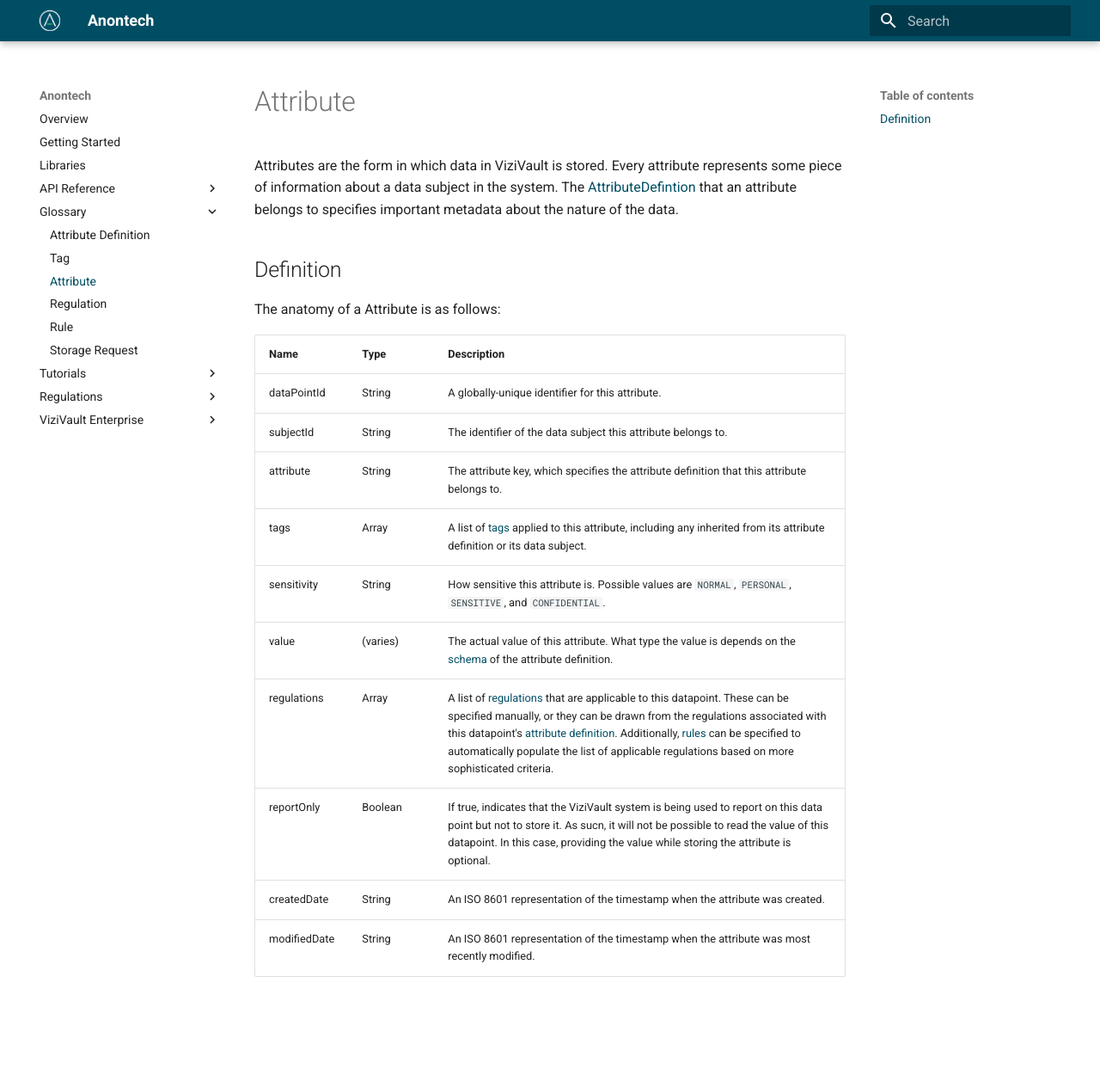
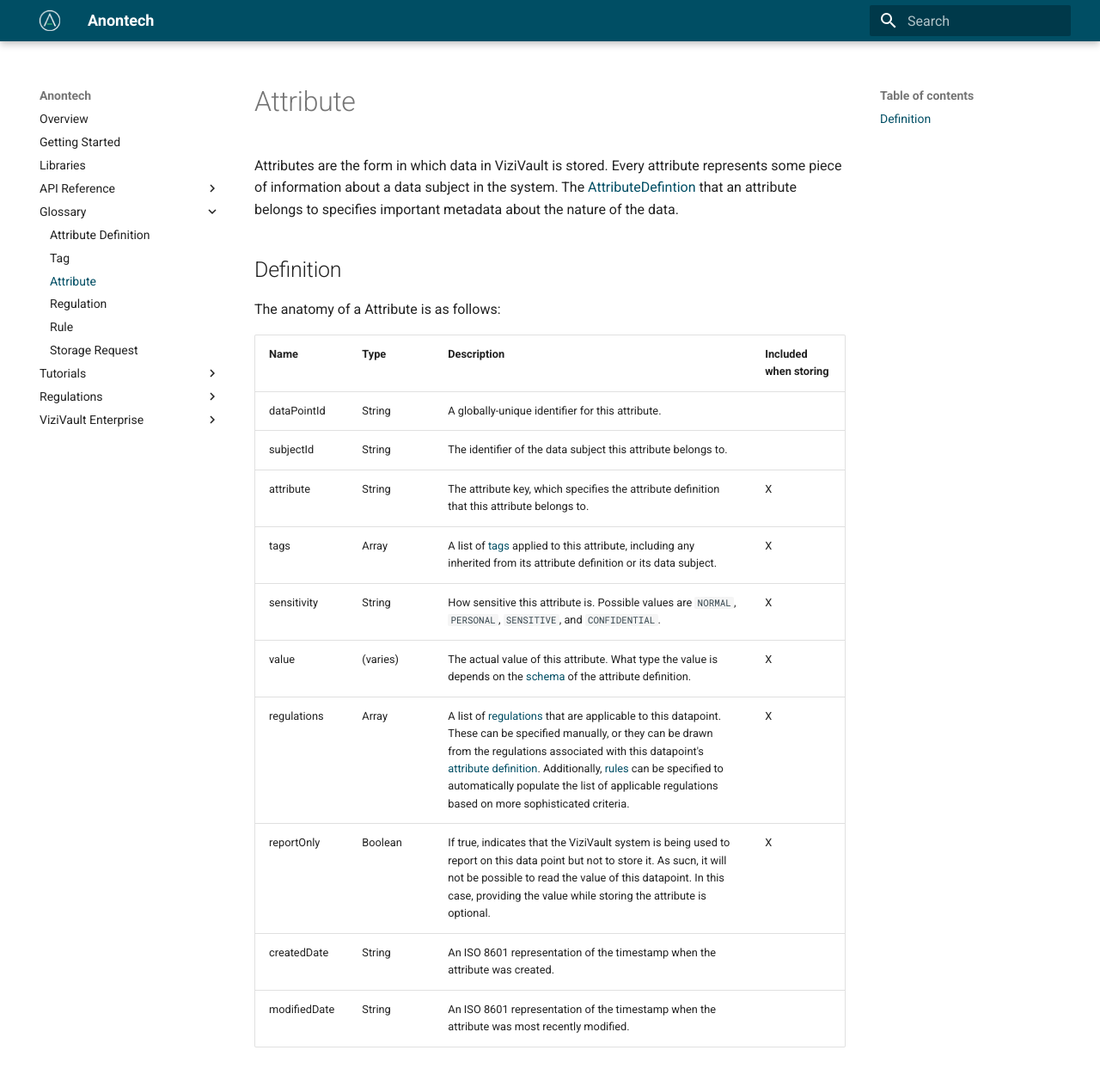
Before and after one commit to anontechnology/documentation, an MkDocs documentation site: the page built from docs/glossary/attribute.md, in a window 1280 px wide and 1257 px high. Shown: the whole window at 86% size. Built offline with MkDocs 1.6.1 and Material for MkDocs 9.7.7, drawn with Linux system fonts in a browser that asks for light colours.

Commit message:
changed format for report-only write events

```diff
--- a/docs/glossary/attribute.md
+++ b/docs/glossary/attribute.md
@@ -6,15 +6,15 @@ Attributes are the form in which data in ViziVault is stored. Every attribute re
 
 The anatomy of a Attribute is as follows:
 
-|Name |Type |Description|
-|-----|-----|-----------|
-|dataPointId|String|A globally-unique identifier for this attribute.|
-|subjectId|String|The identifier of the data subject this attribute belongs to.|
-|attribute|String|The attribute key, which specifies the attribute definition that this attribute belongs to.|
-|tags|Array<String>|A list of [tags](/glossary/tag) applied to this attribute, including any inherited from its attribute definition or its data subject.|
-|sensitivity|String|How sensitive this attribute is. Possible values are `NORMAL`, `PERSONAL`, `SENSITIVE`, and `CONFIDENTIAL`.|
-|value|(varies)|The actual value of this attribute. What type the value is depends on the [schema](/tutorials/attribute-schemas) of the attribute definition.|
-|regulations|Array<String>|A list of [regulations](/glossary/regulation) that are applicable to this datapoint. These can be specified manually, or they can be drawn from the regulations associated with this datapoint's [attribute definition](/glossary/attribute-definition). Additionally, [rules](/tutorials/rules) can be specified to automatically populate the list of applicable regulations based on more sophisticated criteria.|
-|reportOnly|Boolean|If true, indicates that the ViziVault system is being used to report on this data point but not to store it. As sucn, it will not be possible to read the value of this datapoint. In this case, providing the value while storing the attribute is optional.|
-|createdDate|String|An ISO 8601 representation of the timestamp when the attribute was created.|
-|modifiedDate|String|An ISO 8601 representation of the timestamp when the attribute was most recently modified.|
+|Name |Type |Description|Included when storing|
+|-----|-----|-----------|---------------------|
+|dataPointId|String|A globally-unique identifier for this attribute.||
+|subjectId|String|The identifier of the data subject this attribute belongs to.||
+|attribute|String|The attribute key, which specifies the attribute definition that this attribute belongs to.|X|
+|tags|Array<String>|A list of [tags](/glossary/tag) applied to this attribute, including any inherited from its attribute definition or its data subject.|X|
+|sensitivity|String|How sensitive this attribute is. Possible values are `NORMAL`, `PERSONAL`, `SENSITIVE`, and `CONFIDENTIAL`.|X|
+|value|(varies)|The actual value of this attribute. What type the value is depends on the [schema](/tutorials/attribute-schemas) of the attribute definition.|X|
+|regulations|Array<String>|A list of [regulations](/glossary/regulation) that are applicable to this datapoint. These can be specified manually, or they can be drawn from the regulations associated with this datapoint's [attribute definition](/glossary/attribute-definition). Additionally, [rules](/tutorials/rules) can be specified to automatically populate the list of applicable regulations based on more sophisticated criteria.|X|
+|reportOnly|Boolean|If true, indicates that the ViziVault system is being used to report on this data point but not to store it. As sucn, it will not be possible to read the value of this datapoint. In this case, providing the value while storing the attribute is optional.|X|
+|createdDate|String|An ISO 8601 representation of the timestamp when the attribute was created.||
+|modifiedDate|String|An ISO 8601 representation of the timestamp when the attribute was most recently modified.||
```
Also changed, not shown: docs/api/reportonly.md (+14 -9 lines).
